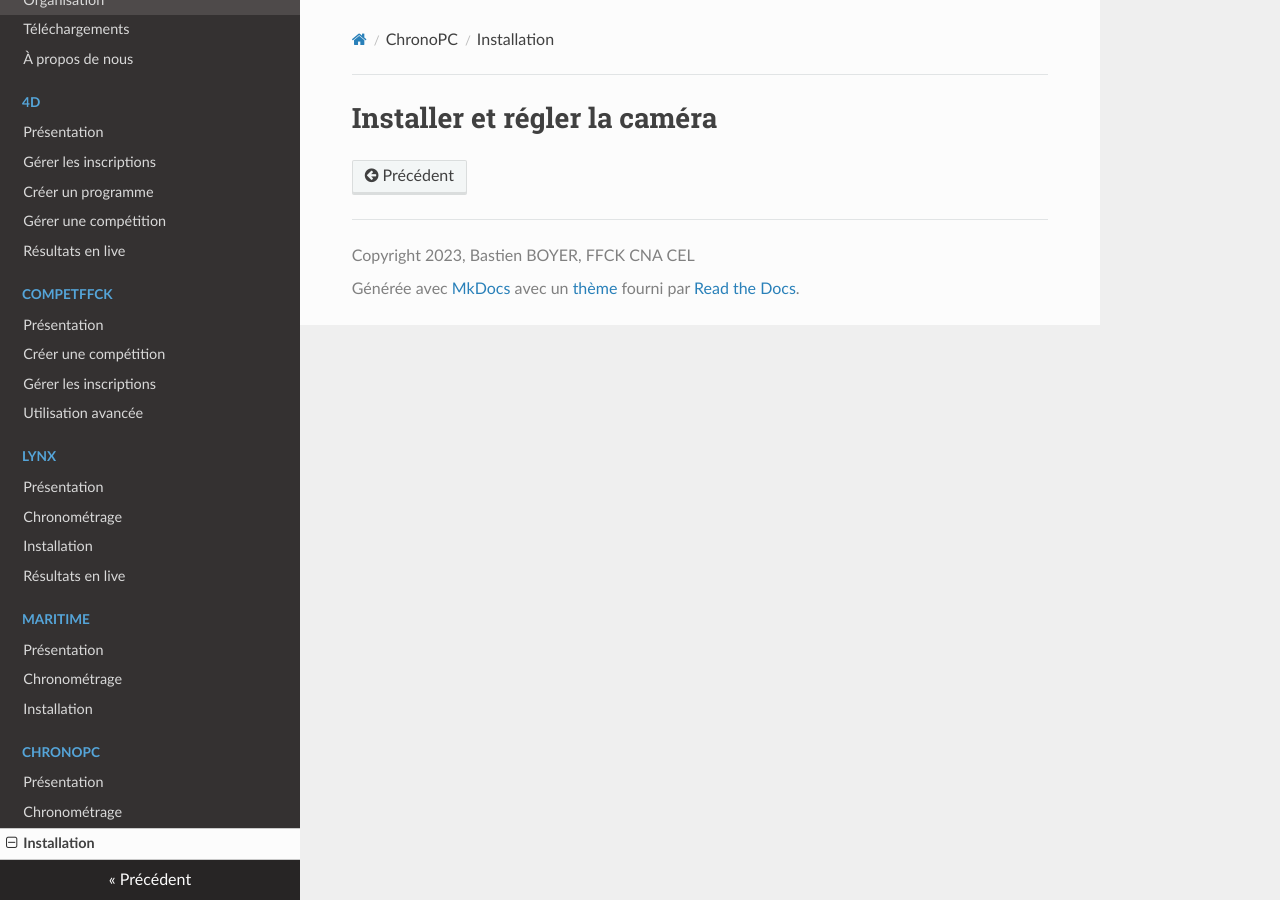
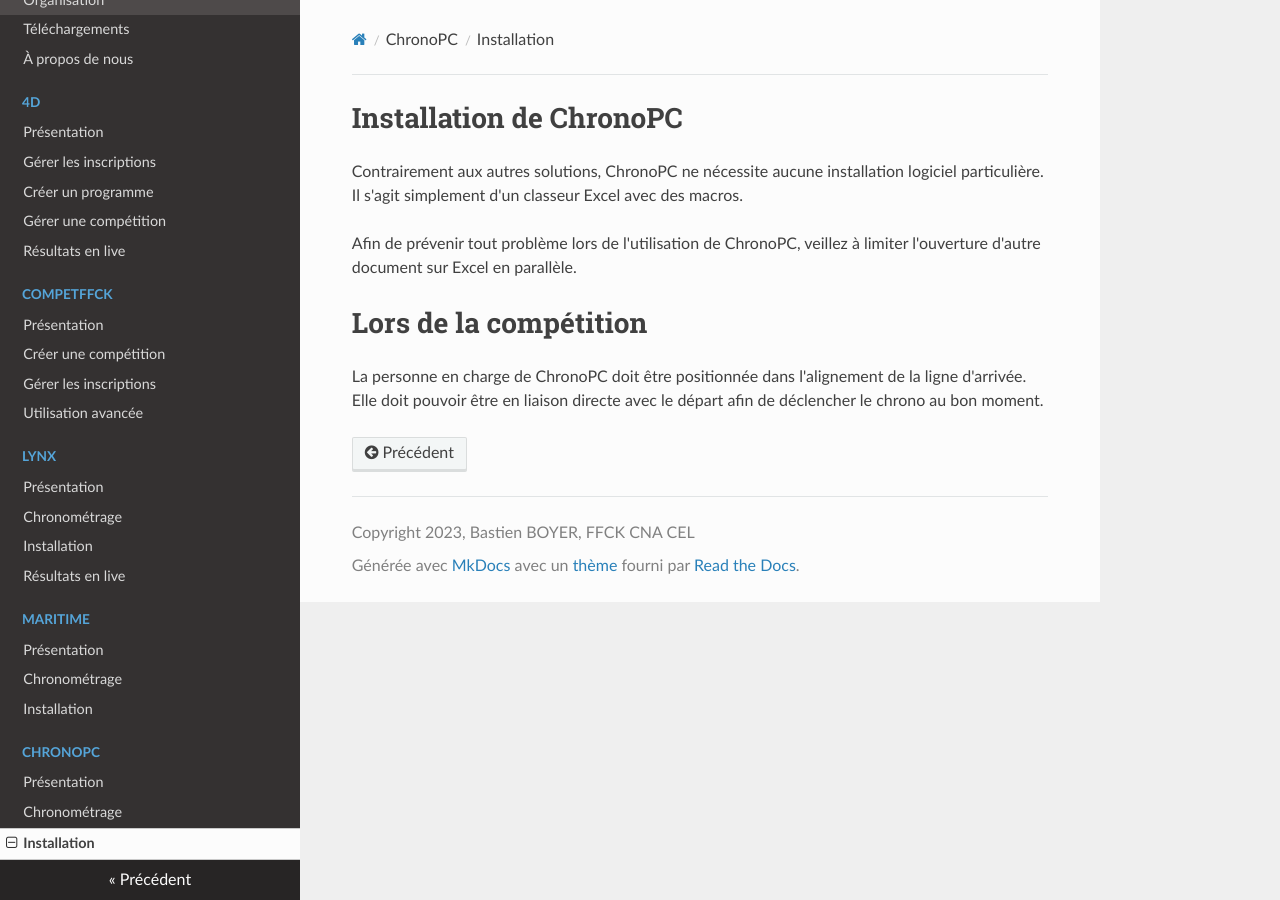
Before and after one commit to BastOOn58/gestion-de-courses, an MkDocs documentation site: the page built from docs/chronopc/installation.md, in a window 1280 px wide. Built offline with MkDocs 1.6.1, drawn with Linux system fonts in a browser that asks for light colours; nearby versions of some CDN libraries.

Commit message:
Update installation.md

```diff
--- a/docs/chronopc/installation.md
+++ b/docs/chronopc/installation.md
@@ -1 +1,9 @@
-# Installer et régler la caméra
+# Installation de ChronoPC
+
+Contrairement aux autres solutions, ChronoPC ne nécessite aucune installation logiciel particulière. Il s'agit simplement d'un classeur Excel avec des macros.
+
+Afin de prévenir tout problème lors de l'utilisation de ChronoPC, veillez à limiter l'ouverture d'autre document sur Excel en parallèle.
+
+# Lors de la compétition
+
+La personne en charge de ChronoPC doit être positionnée dans l'alignement de la ligne d'arrivée. Elle doit pouvoir être en liaison directe avec le départ afin de déclencher le chrono au bon moment.
```
